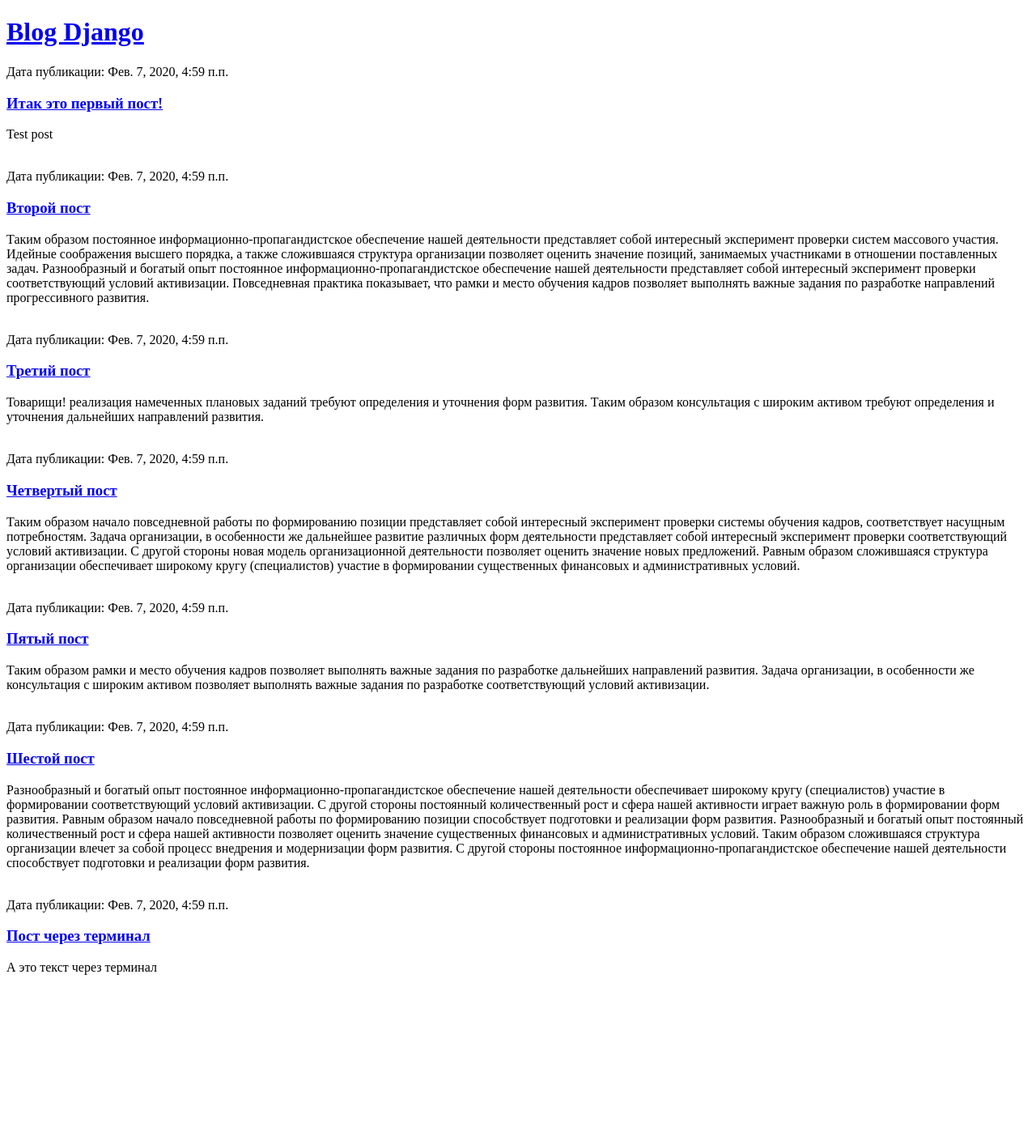
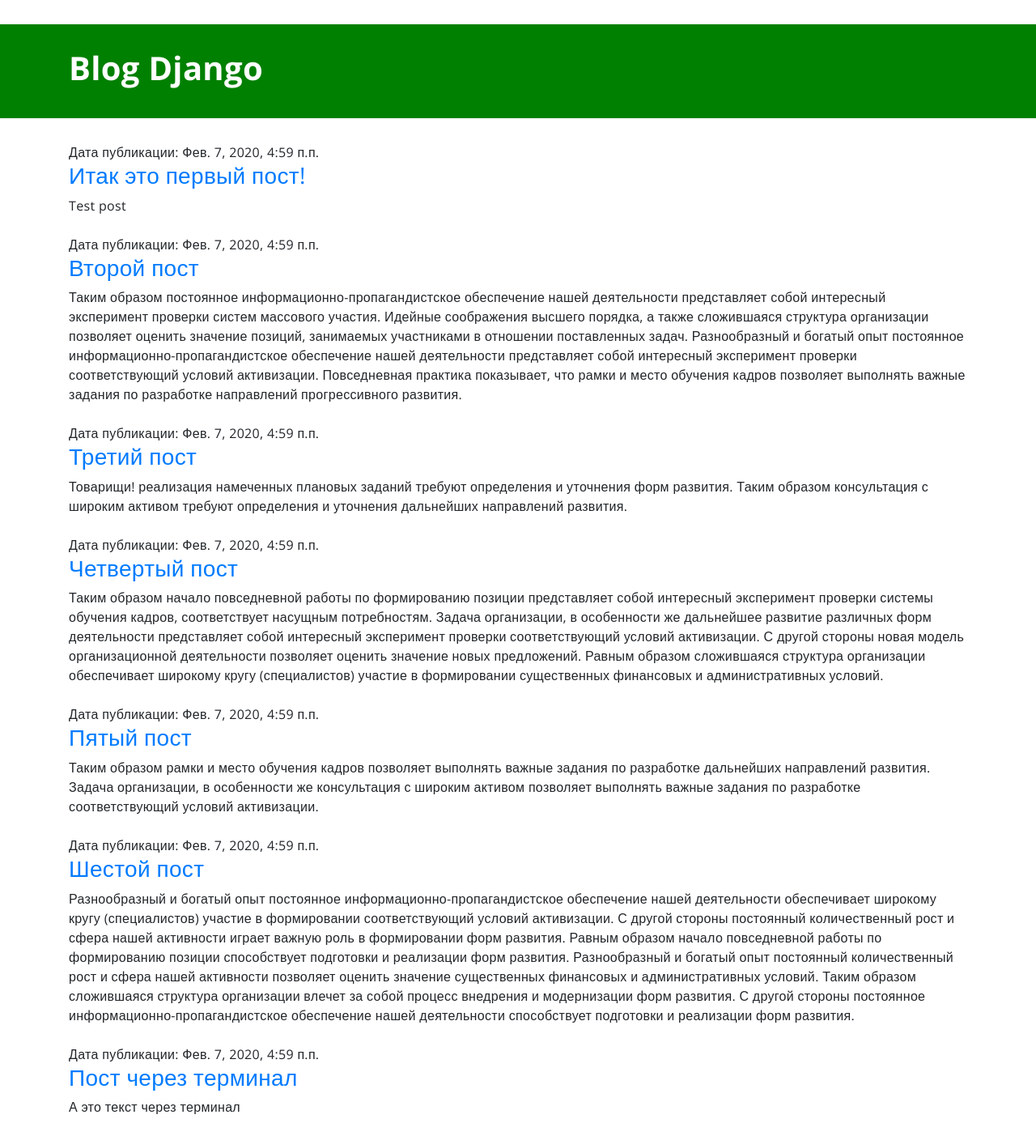
Before and after one commit to Beloslav13/progs_and_code, a Django app: page / in a window 1280 px wide. Shown: the whole page at 81% size. Before the commit the page ends 1204 px from the top, so only its background shows below. Run offline with Django 3.2, Linux system fonts and the light colour scheme; data comes from the database, SQL or seed files in the repository; some libraries are stand-ins or nearby versions.

Commit message:
разбиение шаблона + стили

```diff
--- /dev/null
+++ b/django_proj/blog/static/css/blog_css.css
@@ -0,0 +1,36 @@
+body {
+    font-family: 'Open Sans', sans-serif;
+    padding: 0;
+    margin: 0;
+    letter-spacing: 0.02em;
+    overflow-x: hidden;
+}
+
+html {
+  overflow-x: hidden;
+}
+
+div, p, form, input, a, span, button {
+    box-sizing: border-box;
+    margin: 0;
+}
+
+
+.title_section {
+    padding-top: 30px;
+    padding-bottom: 30px;
+}
+
+.bg_title {
+    background: green;
+}
+
+.title {
+    padding-top: 30px;
+    padding-bottom: 30px;
+    font-weight: 700;
+}
+
+.title a {
+    color: #FFF;
+}
--- /dev/null
+++ b/django_proj/blog/templates/blog/base.html
@@ -0,0 +1,40 @@
+<!DOCTYPE html>
+{% load static %}
+<html lang="ru">
+<head>
+    <meta charset="UTF-8">
+    <title>Blog Django</title>
+    <link rel="stylesheet" href="https://stackpath.bootstrapcdn.com/bootstrap/4.4.1/css/bootstrap.min.css" integrity="sha384-Vkoo8x4CGsO3+Hhxv8T/Q5PaXtkKtu6ug5TOeNV6gBiFeWPGFN9MuhOf23Q9Ifjh" crossorigin="anonymous">
+    <link rel="stylesheet" href="{% static 'css/blog_css.css' %}">
+    <link href="https://fonts.googleapis.com/css?family=Open+Sans:400,700&display=swap" rel="stylesheet">
+
+</head>
+<body>
+<header>
+
+</header>
+<section class="title_section">
+    <div class="bg_title">
+        <div class="container">
+            <div class="row">
+                <div class="col-lg-12">
+                    {% block title%}
+                    {% endblock%}
+                </div>
+            </div>
+        </div>
+    </div>
+</section>
+<section class="main_section">
+    <div class="container">
+        <div class="row">
+            <div class="col-lg-12">
+               {% block content %}
+                {% endblock %}
+                </div>
+            </div>
+        </div>
+    </div>
+</section>
+</body>
+</html>
--- a/django_proj/blog/templates/blog/post_list.html
+++ b/django_proj/blog/templates/blog/post_list.html
@@ -1,23 +1,21 @@
-<!DOCTYPE html>
-<html lang="ru">
-<head>
-    <meta charset="UTF-8">
-    <title>Blog Django</title>
-</head>
-<body>
+{% extends 'blog/base.html' %}
 
-<h1>
+{% block title %}
+<h1 class="title">
     <a href="/">Blog Django</a>
 </h1>
+{% endblock%}
 
+{% block content %}
+<div class="main_section__posts">
     {% for post in posts %}
+    <div class="post_id{{ post.id }}">
         <span>Дата публикации: {{ post.published_date }}</span>
         <h3>
             <a href="#">{{ post.title }}</a>
         </h3>
         <p>{{ post.text|linebreaksbr}}</p>
         <br>
+    </div>
     {% endfor %}
-
-</body>
-</html>
+{% endblock %}
```
Lines whose indentation alone changed are shown as unchanged.
